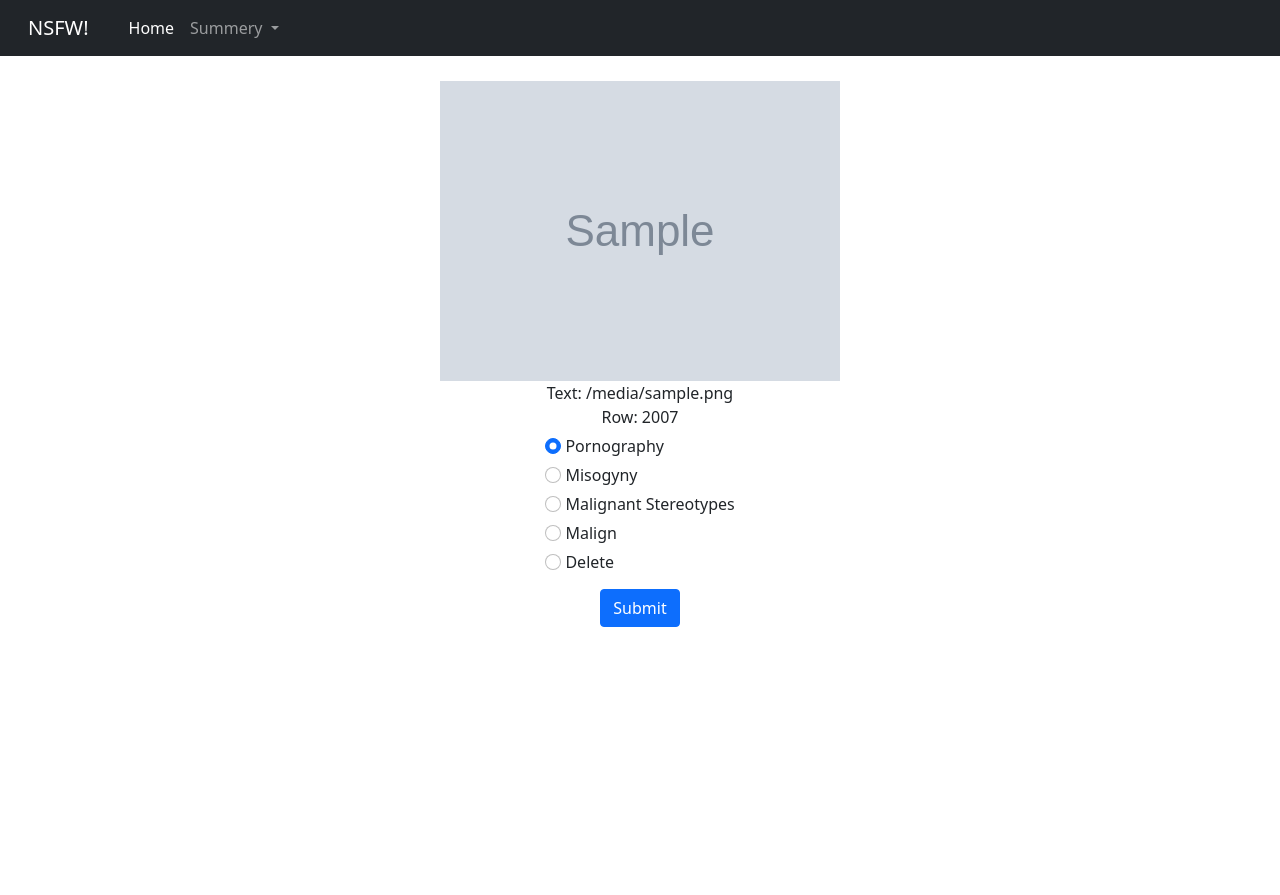
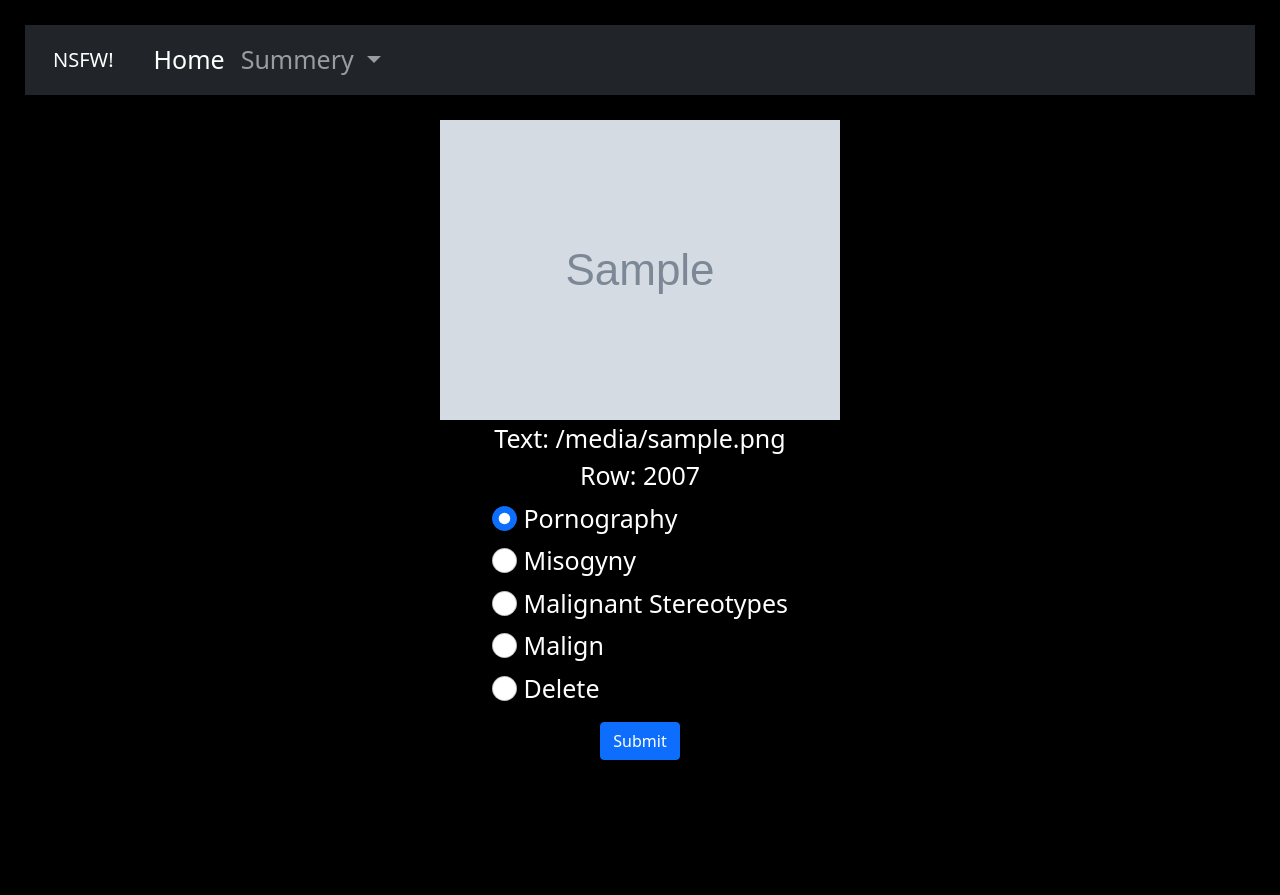
Before and after one commit to mdfahimrahman22/NSFW-Categorization-Django, a Django app: template templates/index.html in a window 1280 px wide. Before the commit the page ends 627 px from the top, so only its background shows below. Run offline with Django 3.2, Linux system fonts and the light colour scheme; data comes from the database, SQL or seed files in the repository; both versions use the stored data as it was after the commit; the template is opened without the code that fills it: values that come from a table or form of the project are taken from there, most other values are stand-ins (such as "Sample title", 1, 10 or a date in 2020); grey boxes marked "Sample" are stand-in pictures; parts of the project's set-up code (start-up, migrations or seed data) failed here and were passed over.

Commit message:
update from server

```diff
--- a/templates/index.html
+++ b/templates/index.html
@@ -12,6 +12,12 @@
       crossorigin="anonymous"
     />
     <style>
+      body {
+        padding: 25px;
+        background-color: black;
+        color: white;
+        font-size: 25px;
+      }
       .responsive {
         width: 100%;
         max-width: 400px;
```
Also changed, not shown: db.sqlite3, 1 other file.
